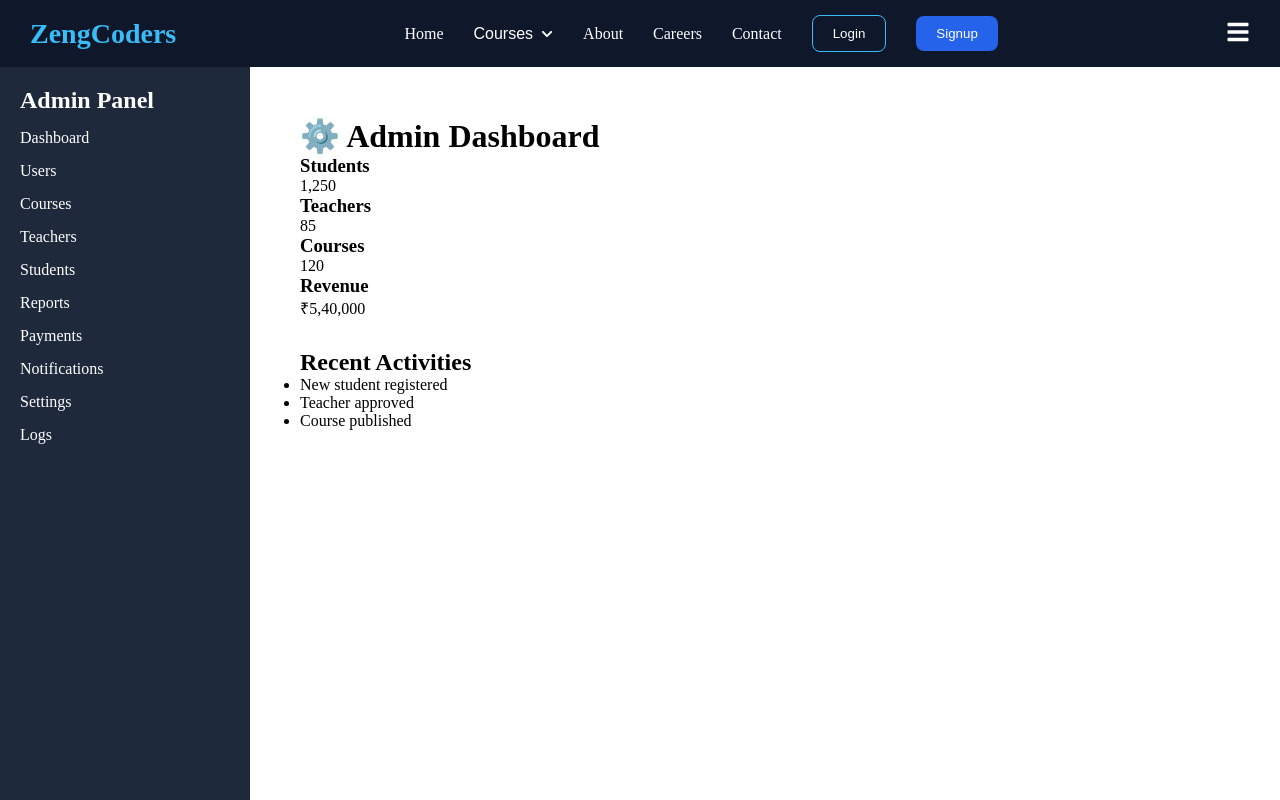
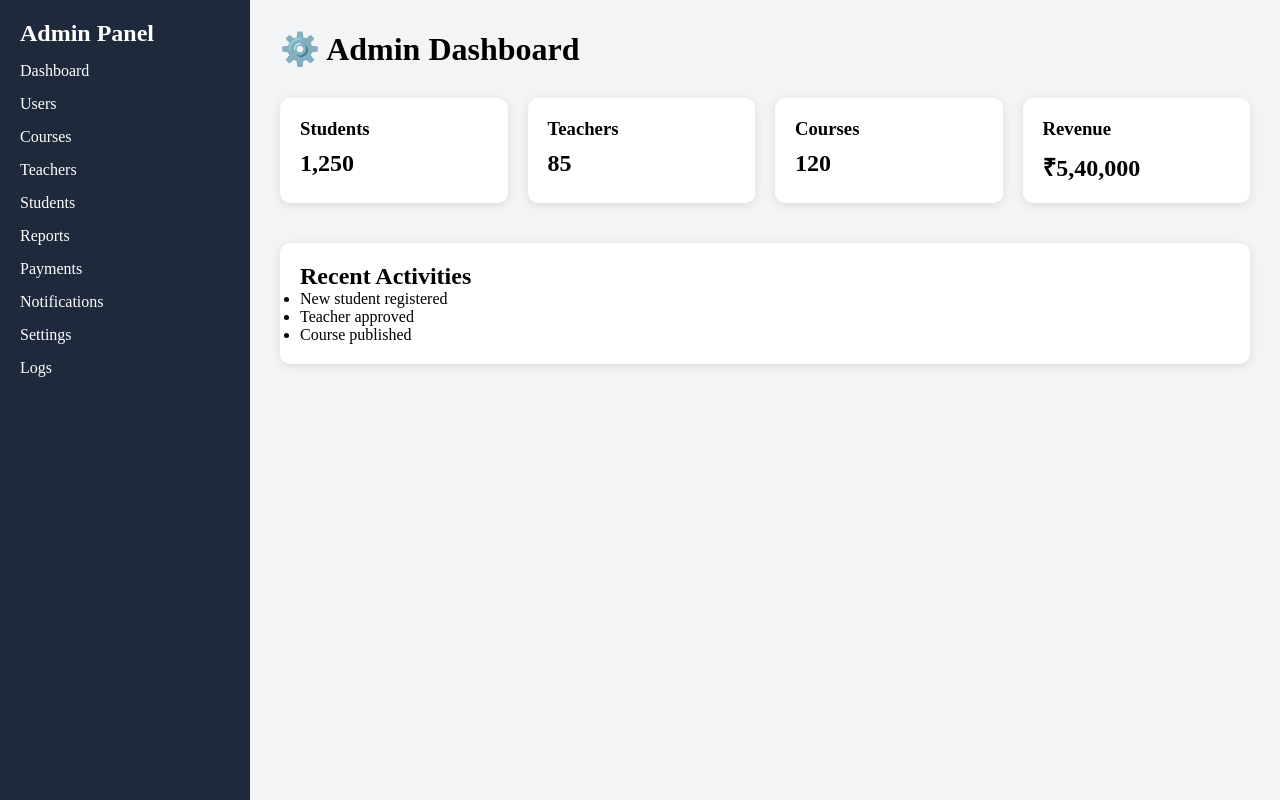
Before and after one commit to tvt1234/zenGcoderhubfrontend, a React (Vite) app: page /admin/dashboard in a window 1280 px wide. Shown: the top 800 px of the page. Built offline with nearby package versions, Linux system fonts and the light colour scheme; sample sign-in values are in the browser's storage.

Commit message:
change for admin

```diff
--- a/src/App.jsx
+++ b/src/App.jsx
@@ -1,4 +1,9 @@
-import { BrowserRouter, Routes, Route } from "react-router-dom";
+import {
+  BrowserRouter,
+  Routes,
+  Route,
+  useLocation,
+} from "react-router-dom";
 
 import Home from "./pages/Home";
 import About from "./pages/About";
@@ -8,12 +13,6 @@ import Contact from "./pages/Contact";
 import StudentDashboard from "./pages/dashboard/StudentDashboard";
 import TeacherDashboard from "./pages/dashboard/TeacherDashboard";
 import AdminDashboard from "./pages/dashboard/AdminDashboard";
-
-import ProtectedRoute from "./components/ProtectedRoute";
-
-import Header from "./components/Header";
-import Footer from "./components/Footer";
-import AdminLayout from "./components/AdminLayout";
 
 import Users from "./pages/dashboard/Users";
 import Courses from "./pages/dashboard/Courses";
@@ -25,21 +24,32 @@ import Notifications from "./pages/dashboard/Notifications";
 import Settings from "./pages/dashboard/Settings";
 import Logs from "./pages/dashboard/Logs";
 
+import ProtectedRoute from "./components/ProtectedRoute";
+import AdminLayout from "./components/AdminLayout";
+
+import Header from "./components/Header";
+import Footer from "./components/Footer";
+
 import "./global.css";
-function App() {
+
+function AppContent() {
+  const location = useLocation();
+
+  const isAdminRoute =
+    location.pathname.startsWith("/admin");
+
   return (
-    <BrowserRouter>
-      <Header />
+    <>
+      {!isAdminRoute && <Header />}
 
       <Routes>
-        {/* PUBLIC ROUTES */}
+        {/* Public Pages */}
         <Route path="/" element={<Home />} />
         <Route path="/about" element={<About />} />
         <Route path="/careers" element={<Careers />} />
         <Route path="/contact" element={<Contact />} />
 
-
-        {/* DASHBOARDS */}
+        {/* Student */}
         <Route
           path="/student"
           element={
@@ -49,7 +59,7 @@ function App() {
           }
         />
 
-
+        {/* Teacher */}
         <Route
           path="/teacher"
           element={
@@ -59,6 +69,7 @@ function App() {
           }
         />
 
+        {/* Admin */}
         <Route
           path="/admin"
           element={
@@ -74,13 +85,24 @@ function App() {
           <Route path="students" element={<Students />} />
           <Route path="reports" element={<Reports />} />
           <Route path="payments" element={<Payments />} />
-  <Route path="notifications" element={<Notifications />} />
+          <Route
+            path="notifications"
+            element={<Notifications />}
+          />
           <Route path="settings" element={<Settings />} />
           <Route path="logs" element={<Logs />} />
         </Route>
       </Routes>
 
-      <Footer />
+      {!isAdminRoute && <Footer />}
+    </>
+  );
+}
+
+function App() {
+  return (
+    <BrowserRouter>
+      <AppContent />
     </BrowserRouter>
   );
 }
--- a/src/components/AdminLayout.jsx
+++ b/src/components/AdminLayout.jsx
@@ -3,13 +3,19 @@ import AdminSidebar from "./AdminSidebar";
 
 const AdminLayout = () => {
   return (
-    <div style={{ display: "flex" }}>
+    <div
+      style={{
+        display: "flex",
+        minHeight: "100vh",
+      }}
+    >
       <AdminSidebar />
 
       <div
         style={{
           flex: 1,
-          padding: "20px",
+          padding: "30px",
+          background: "#f3f4f6",
         }}
       >
         <Outlet />
--- a/src/global.css
+++ b/src/global.css
@@ -3,3 +3,18 @@
     padding: 0;
     box-sizing: border-box;
 }
+.admin-card {
+  background: white;
+  padding: 20px;
+  border-radius: 10px;
+  box-shadow: 0 2px 10px rgba(0, 0, 0, 0.1);
+}
+
+.admin-card h3 {
+  margin-bottom: 10px;
+}
+
+.admin-card p {
+  font-size: 24px;
+  font-weight: bold;
+}
--- a/src/pages/dashboard/AdminDashboard.jsx
+++ b/src/pages/dashboard/AdminDashboard.jsx
@@ -1,32 +1,55 @@
 const AdminDashboard = () => {
   return (
-    <div style={{ padding: "30px" }}>
-      <h1>⚙️ Admin Dashboard</h1>
+    <div>
+      <h1
+        style={{
+          marginBottom: "30px",
+        }}
+      >
+        ⚙️ Admin Dashboard
+      </h1>
 
-      <div className="stats-grid">
-        <div className="card">
+      <div
+        style={{
+          display: "grid",
+          gridTemplateColumns:
+            "repeat(auto-fit,minmax(220px,1fr))",
+          gap: "20px",
+        }}
+      >
+        <div className="admin-card">
           <h3>Students</h3>
           <p>1,250</p>
         </div>
 
-        <div className="card">
+        <div className="admin-card">
           <h3>Teachers</h3>
           <p>85</p>
         </div>
 
-        <div className="card">
+        <div className="admin-card">
           <h3>Courses</h3>
           <p>120</p>
         </div>
 
-        <div className="card">
+        <div className="admin-card">
           <h3>Revenue</h3>
           <p>₹5,40,000</p>
         </div>
       </div>
 
-      <div style={{ marginTop: "30px" }}>
+      <div
+        style={{
+          marginTop: "40px",
+          background: "#fff",
+          padding: "20px",
+          borderRadius: "10px",
+          boxShadow:
+            "0 2px 10px rgba(0,0,0,0.1)",
+        }}
+      >
         <h2>Recent Activities</h2>
+
         <ul>
           <li>New student registered</li>
           <li>Teacher approved</li>
```
Lines whose indentation alone changed are shown as unchanged.
